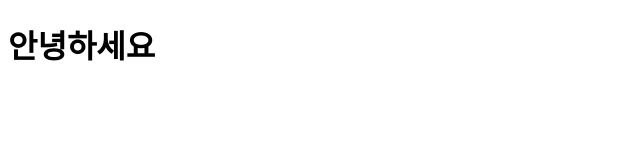
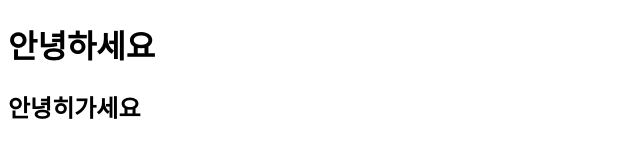
Before and after one commit to dfasdfdsaf/example1, a plain HTML site: page index.html in a window 1280 px wide. Shown: the whole page, without its empty margins (0-640 px from the left). Drawn offline with Linux system fonts and the light colour scheme.

Commit message:
두번째

```diff
--- a/index.html
+++ b/index.html
@@ -8,5 +8,6 @@
 </head>
 <body>
     <h1>안녕하세요</h1>
+    <h2>안녕히가세요</h2>
 </body>
 </html>
```
